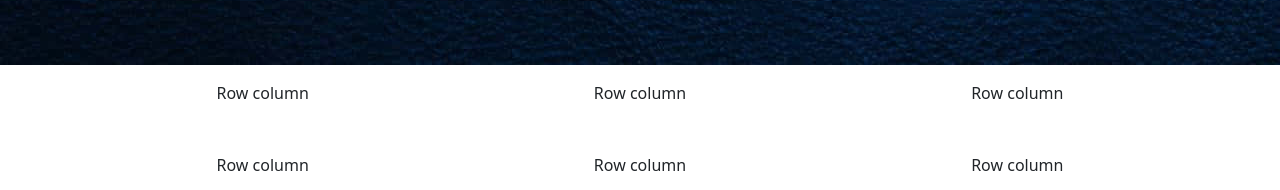
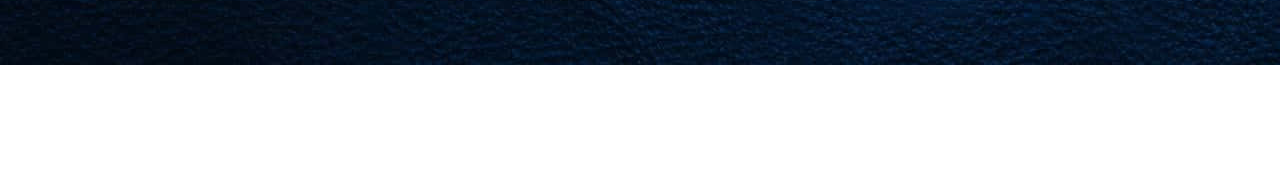
Before and after one commit to Trust-Yardley/Skyrim-Nolvus, a plain HTML site: page index.html in a window 1280 px wide. Shown: the part 1591-1781 px from the top of the page. After the commit the page ends 1656 px from the top, so only its background shows below. Drawn offline with nearby package versions, Linux system fonts and the light colour scheme.

Commit message:
removed unused bootstrap grid

```diff
--- a/index.html
+++ b/index.html
@@ -318,39 +318,6 @@
             </div>
 
 
-        <div class="video-collection">
-
-
-
-            <div class="container text-center">
-                <div class="row row-cols-2 row-cols-lg-3 g-2 g-lg-3">
-                  <div class="col">
-                    <div class="p-3">Row column</div>
-                  </div>
-                  <div class="col">
-                    <div class="p-3">Row column</div>
-                  </div>
-                  <div class="col">
-                    <div class="p-3">Row column</div>
-                  </div>
-                  <div class="col">
-                    <div class="p-3">Row column</div>
-                  </div>
-                  <div class="col">
-                    <div class="p-3">Row column</div>
-                  </div>
-                  <div class="col">
-                    <div class="p-3">Row column</div>
-                  </div>
-                </div>
-              </div>
-
-
-
-
-        </div>
-
-
         <!-- </div> -->
         <script src="https://cdn.jsdelivr.net/npm/bootstrap@5.3.3/dist/js/bootstrap.min.js"></script>
 
```
